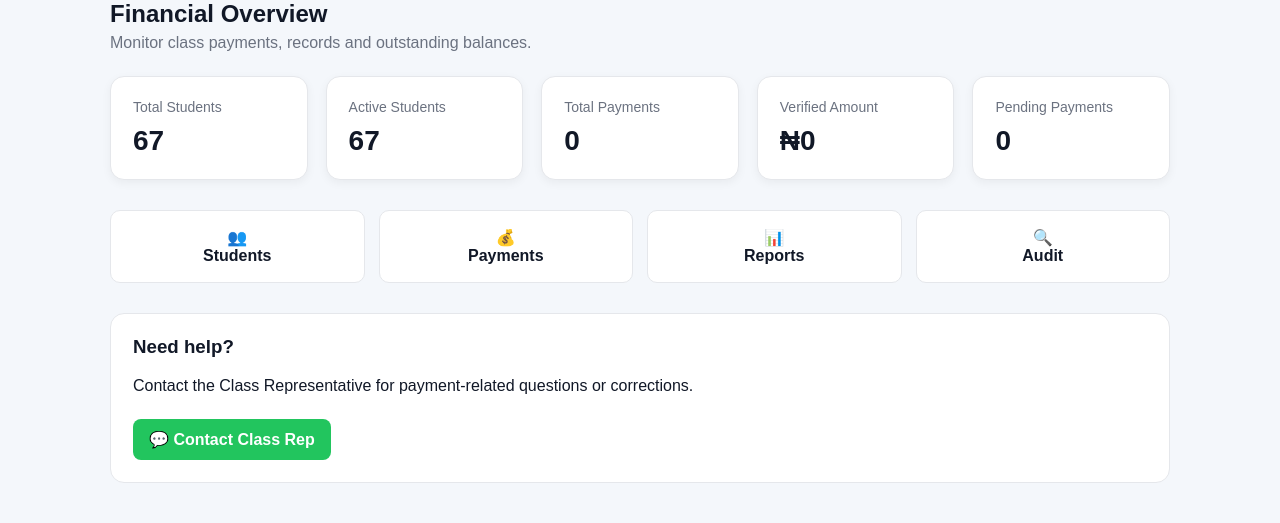
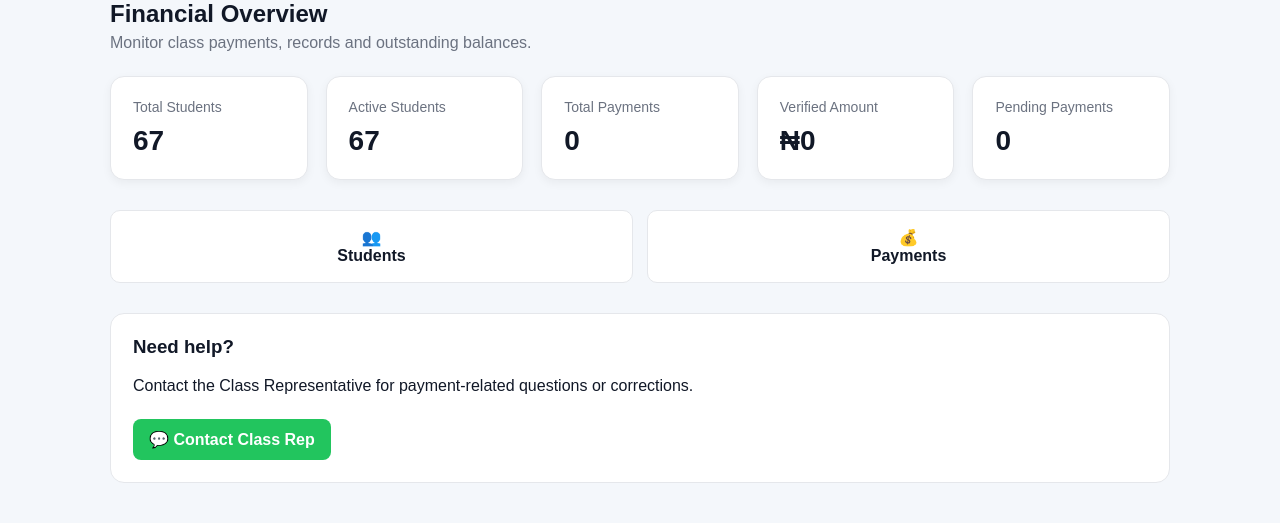
Before and after one commit to AkinwaleAkinfolarin/class-finance, a Flask app: page / in a window 1280 px wide. Shown: the part 128-651 px from the top of the page. Run offline with Flask 3, Linux system fonts and the light colour scheme; data that the repository does not hold is empty.

Commit message:
Hide unfinished reports and audit buttons

```diff
--- a/templates/dashboard.html
+++ b/templates/dashboard.html
@@ -248,22 +248,22 @@
 
         <section class="menu">
 
-            <a href="#">
+            <a href="/students">
                 👥<br>
                 <strong>Students</strong>
             </a>
 
-            <a href="#">
+            <a href="/finance">
                 💰<br>
                 <strong>Payments</strong>
             </a>
 
-            <a href="#">
+            <a href="#" style="display: none;">
                 📊<br>
                 <strong>Reports</strong>
             </a>
 
-            <a href="#">
+            <a href="#" style="display: none;">
                 🔍<br>
                 <strong>Audit</strong>
             </a>
```
